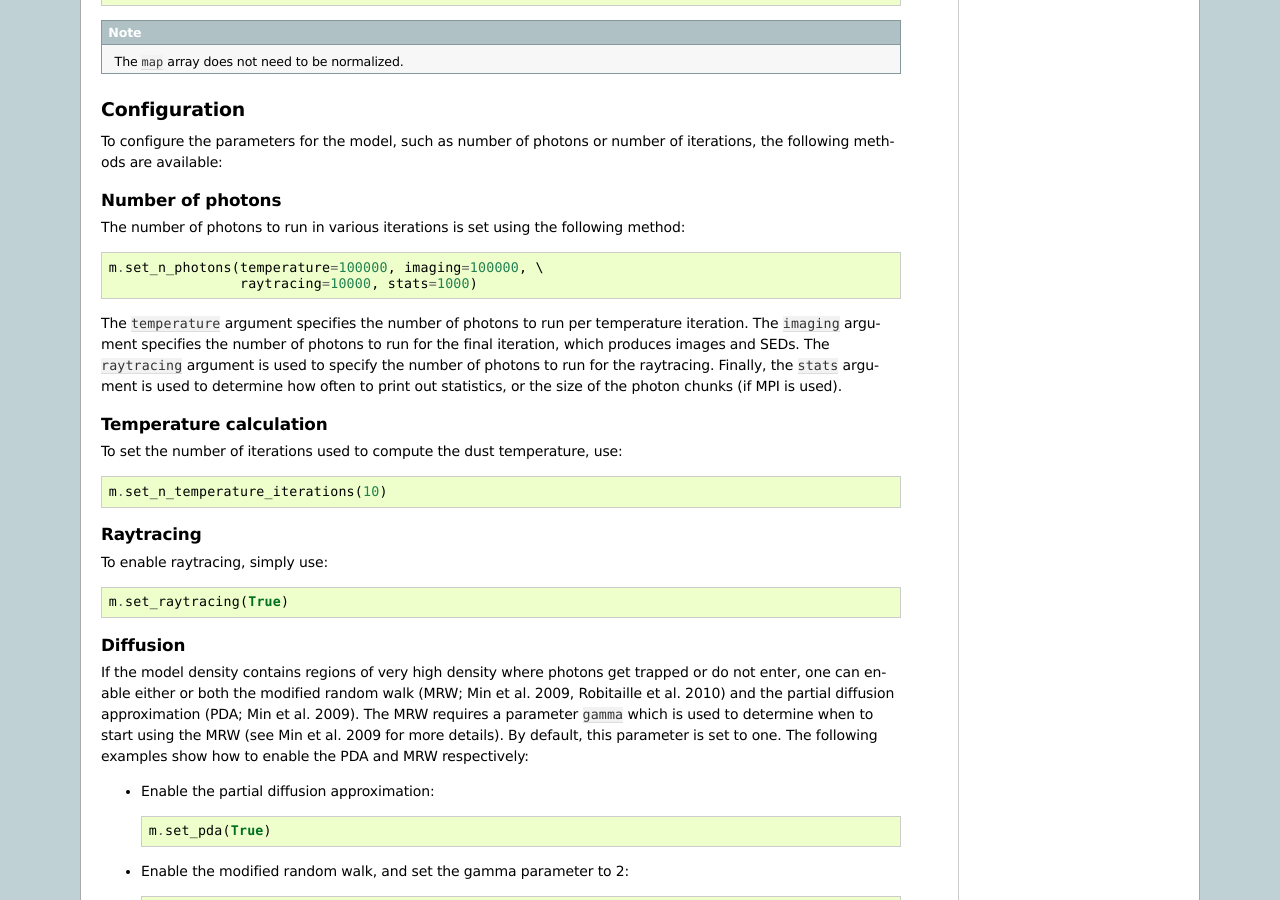
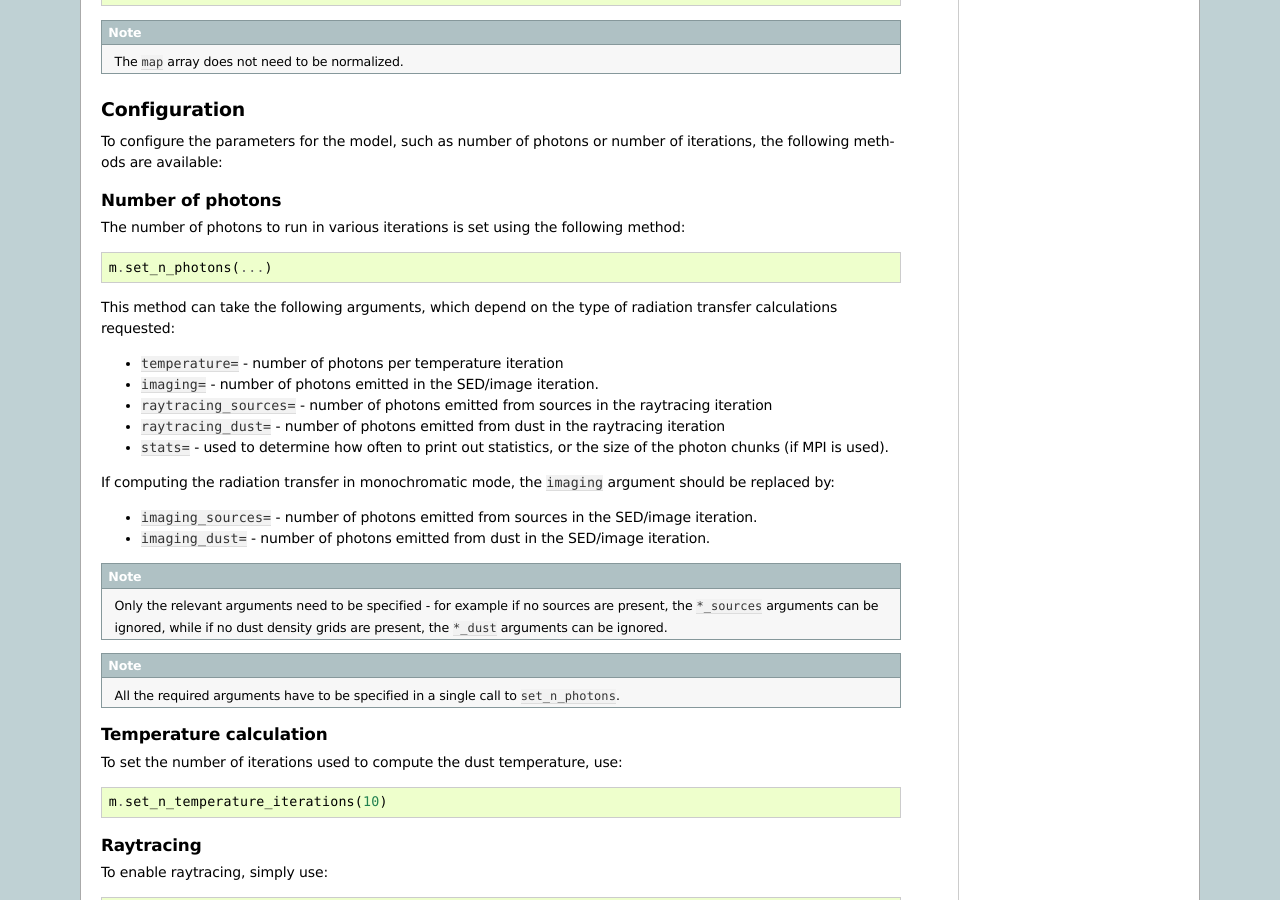
Before and after one commit to hyperion-rt/hyperion, a Sphinx documentation site: the page built from documentation/source/model.rst, in a window 1280 px wide and 900 px high, scrolled down 5034 px. Built offline with Sphinx 7.4.7, drawn with Linux system fonts in a browser that asks for light colours; formulas are drawn with MathJax 3.

Commit message:
Updated discussion of set_n_photons in documentation

```diff
--- a/documentation/source/model.rst
+++ b/documentation/source/model.rst
@@ -310,16 +310,33 @@ Number of photons
 The number of photons to run in various iterations is set using the
 following method::
 
-    m.set_n_photons(temperature=100000, imaging=100000, \
-                    raytracing=10000, stats=1000)
+    m.set_n_photons(...)
 
-The ``temperature`` argument specifies the number of photons to run per
-temperature iteration. The ``imaging`` argument specifies the number of
-photons to run for the final iteration, which produces images and SEDs. The
-``raytracing`` argument is used to specify the number of photons to run for
-the raytracing. Finally, the ``stats`` argument is used to determine how
-often to print out statistics, or the size of the photon chunks (if MPI is
-used).
+This method can take the following arguments, which depend on the type of radiation transfer calculations requested:
+
+* ``temperature=`` - number of photons per temperature iteration
+* ``imaging=`` - number of photons emitted in the SED/image iteration.
+* ``raytracing_sources=`` - number of photons emitted from sources in the
+  raytracing iteration
+* ``raytracing_dust=`` - number of photons emitted from dust in the raytracing
+  iteration
+* ``stats=`` - used to determine how often to print out statistics, or the
+  size of the photon chunks (if MPI is used).
+
+If computing the radiation transfer in monochromatic mode, the ``imaging`` argument should be replaced by:
+
+* ``imaging_sources=`` - number of photons emitted from sources in the
+  SED/image iteration.
+* ``imaging_dust=`` - number of photons emitted from dust in the SED/image
+  iteration.
+
+.. note:: Only the relevant arguments need to be specified - for example if no
+          sources are present, the ``*_sources`` arguments can be ignored,
+          while if no dust density grids are present, the ``*_dust`` arguments
+          can be ignored.
+
+.. note:: All the required arguments have to be specified in a single call to
+          ``set_n_photons``.
 
 Temperature calculation
 -----------------------
```
